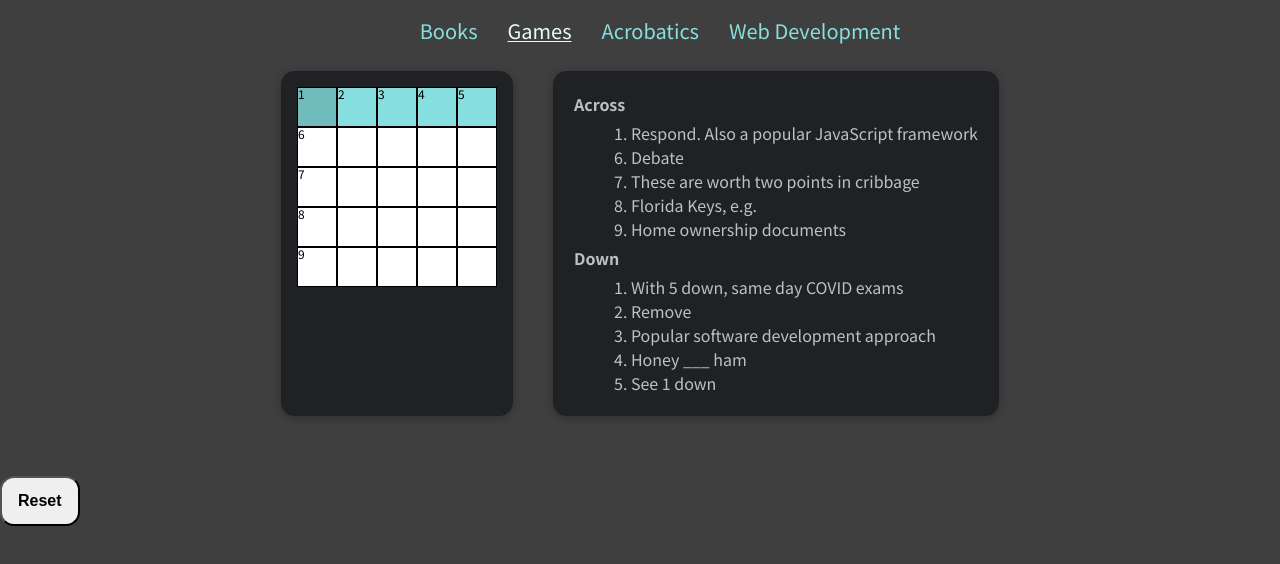
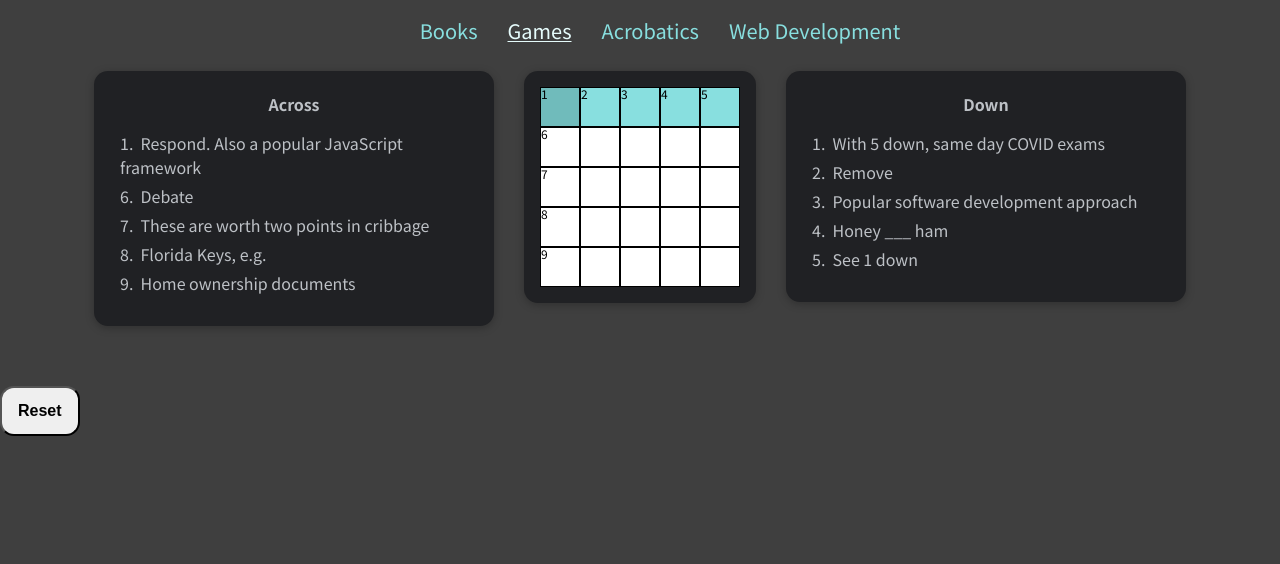
Before and after one commit to bka04/bka, a React (Create React App) app: page /games in a window 1280 px wide. Shown: the top 564 px of the page. Built offline with nearby package versions, Linux system fonts and the light colour scheme.

Commit message:
Style updates

```diff
--- /dev/null
+++ b/src/components/Games/Crossword.css
@@ -0,0 +1,10 @@
+.crosswordContent {
+  display: flex;
+  gap: 10px;
+  justify-content: center;
+  align-items: flex-start;
+}
+
+.crosswordCard {
+  flex: 0 1 400px;
+}
--- a/src/components/Games/Crossword.js
+++ b/src/components/Games/Crossword.js
@@ -3,7 +3,7 @@ import Button from "../UI/Button";
 import Card from "../UI/Card";
 import CrosswordClues from "./CrosswordClues";
 import CrosswordGrid from "./CrosswordGrid";
-import classes from './Crossword.module.css';
+import './Crossword.css';
 
 
 //Populate the across and down question numbers for each cell
@@ -364,14 +364,21 @@ const Crossword = (props) => {
 
   return (
     <Fragment>
-      <div className={classes.crosswordContent}>
-        <Card className='dark'><CrosswordGrid
-          cellData={state.cellData}
-          cols={state.cols}
-          onKeyDown={onKeyDownHandler}
-          onMouseDown={onMouseDownHandler}
-        /></Card>
-        <Card className='dark'><CrosswordClues /></Card>
+      <div className='crosswordContent'>
+        <Card className='dark crosswordCard'>
+          <CrosswordClues direction='Across' clues={props.acrossClues} />
+        </Card>
+        <Card className='dark'>
+          <CrosswordGrid
+            cellData={state.cellData}
+            cols={state.cols}
+            onKeyDown={onKeyDownHandler}
+            onMouseDown={onMouseDownHandler}
+          />
+        </Card>
+        <Card className='dark crosswordCard'>
+          <CrosswordClues direction='Down' clues={props.downClues} />
+        </Card>
       </div>
       <Button className="resetBtn" onClick={resetGrid}>
         Reset
--- a/src/components/Games/Crossword.module.css
+++ /dev/null
@@ -1,5 +0,0 @@
-.crosswordContent {
-  display: flex;
-  gap: 20px;
-  justify-content: center;
-}
--- a/src/components/Games/CrosswordClues.css
+++ b/src/components/Games/CrosswordClues.css
@@ -1,10 +1,19 @@
 .clueList {
   list-style: none;
-  margin: 5px;
+  margin: 5px 0px;
+  padding: 10px;
   color: #bdc1c6;
+  display: flex;
+  flex-direction: column;
+  gap: 5px;
 }
 
 .clues > h4 {
   margin: 5px;
   color: #bdc1c6;
+  text-align: center;
 }
+
+.clues > li {
+
+}
--- a/src/components/Games/CrosswordClues.js
+++ b/src/components/Games/CrosswordClues.js
@@ -1,27 +1,20 @@
-import './CrosswordClues.css';
+import "./CrosswordClues.css";
 
-const CrosswordClues = () => {
+const CrosswordClues = (props) => {
   return (
-    <div className='clues'>
-      <h4>Across</h4>
-      <ul className='clueList'>
-        <li>1. Respond.  Also a popular JavaScript framework</li>
-        <li>6. Debate</li>
-        <li>7. These are worth two points in cribbage</li>
-        <li>8. Florida Keys, e.g.</li>
-        <li>9. Home ownership documents</li>
-      </ul>
-      <h4>Down</h4>
-      <ul className='clueList'>
-        <li>1. With 5 down, same day COVID exams</li>
-        <li>2. Remove</li>
-        <li>3. Popular software development approach</li>
-        <li>4. Honey ___ ham</li>
-        <li>5. See 1 down</li>
+    <div className="clues">
+      <h4>{props.direction}</h4>
+      <ul className="clueList">
+        {props.clues.map((clue) => {
+          return (
+            <li key={clue.number}>
+              {clue.number}. &nbsp;{clue.text}
+            </li>
+          );
+        })}
       </ul>
     </div>
-
   );
-}
+};
 
 export default CrosswordClues;
--- a/src/components/Games/Games.js
+++ b/src/components/Games/Games.js
@@ -1,6 +1,4 @@
 import Crossword from "./Crossword";
-
-const Games = (props) => {
 
 const DUMMYDATA = [];
 for (let i = 1; i < 26; i++) {
@@ -23,8 +21,27 @@ const Games = (props) => {
   });
 }
 
+const ACROSSCLUES = [
+  {'number': '1', 'text': 'Respond.  Also a popular JavaScript framework'},
+  {'number': '6', 'text': 'Debate'},
+  {'number': '7', 'text': 'These are worth two points in cribbage'},
+  {'number': '8', 'text': 'Florida Keys, e.g.'},
+  {'number': '9', 'text': 'Home ownership documents'}
+];
+
+const DOWNCLUES = [
+  {'number': '1', 'text': 'With 5 down, same day COVID exams'},
+  {'number': '2', 'text': 'Remove'},
+  {'number': '3', 'text': 'Popular software development approach'},
+  {'number': '4', 'text': 'Honey ___ ham'},
+  {'number': '5', 'text': 'See 1 down'}
+];
+
+
+const Games = (props) => {
+
   return (
-    <Crossword initialCrosswordData={DUMMYDATA} />
+    <Crossword initialCrosswordData={DUMMYDATA} acrossClues={ACROSSCLUES} downClues={DOWNCLUES} />
   )
 }
 
--- a/src/components/UI/Card.js
+++ b/src/components/UI/Card.js
@@ -1,9 +1,9 @@
 
-import classes from './Card.module.css';
+import './Card.css';
 
 const Card = (props) => {
   return (
-    <div className={`${classes.card} ${classes[props.className]}`}>
+    <div className={`card ${props.className}`}>
       {props.children}
     </div>
   )
```
Also changed, not shown: src/components/UI/Card.css (renamed from src/components/UI/Card.module.css). Lines whose indentation alone changed are shown as unchanged.
